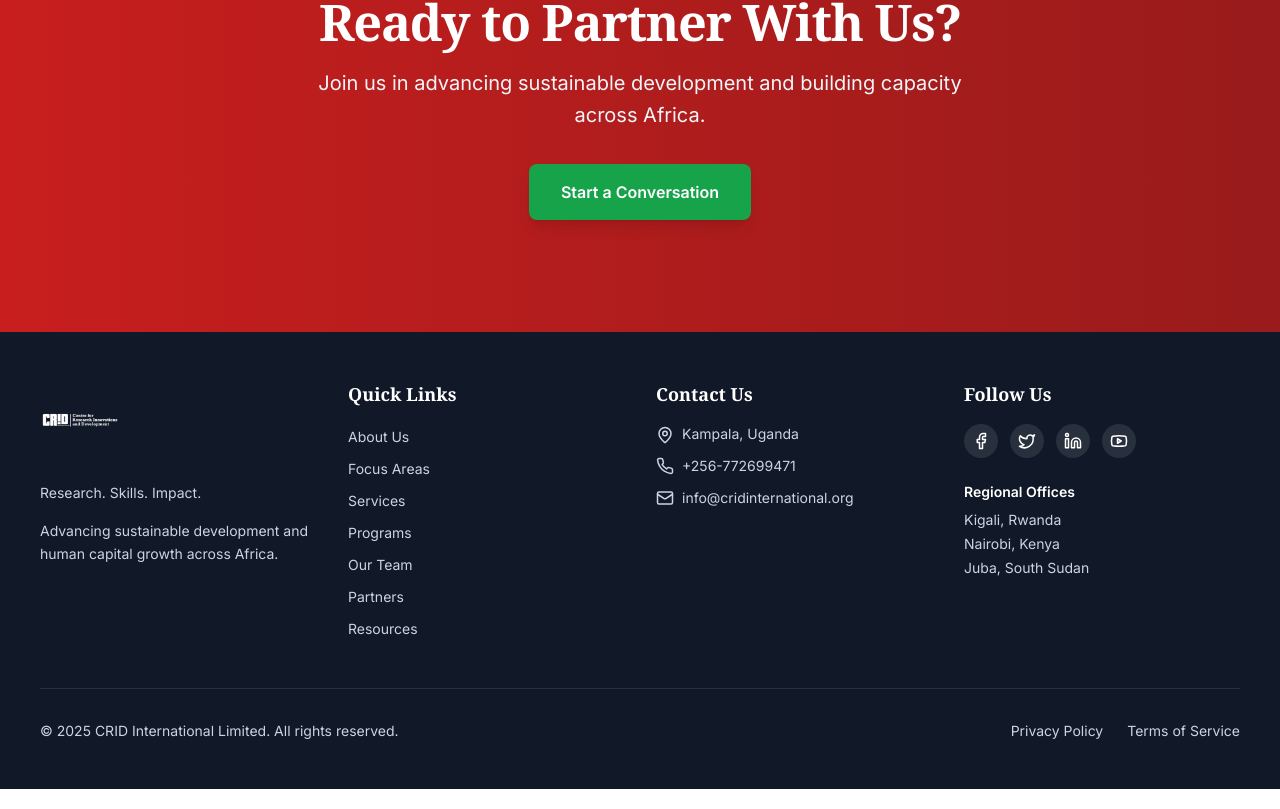
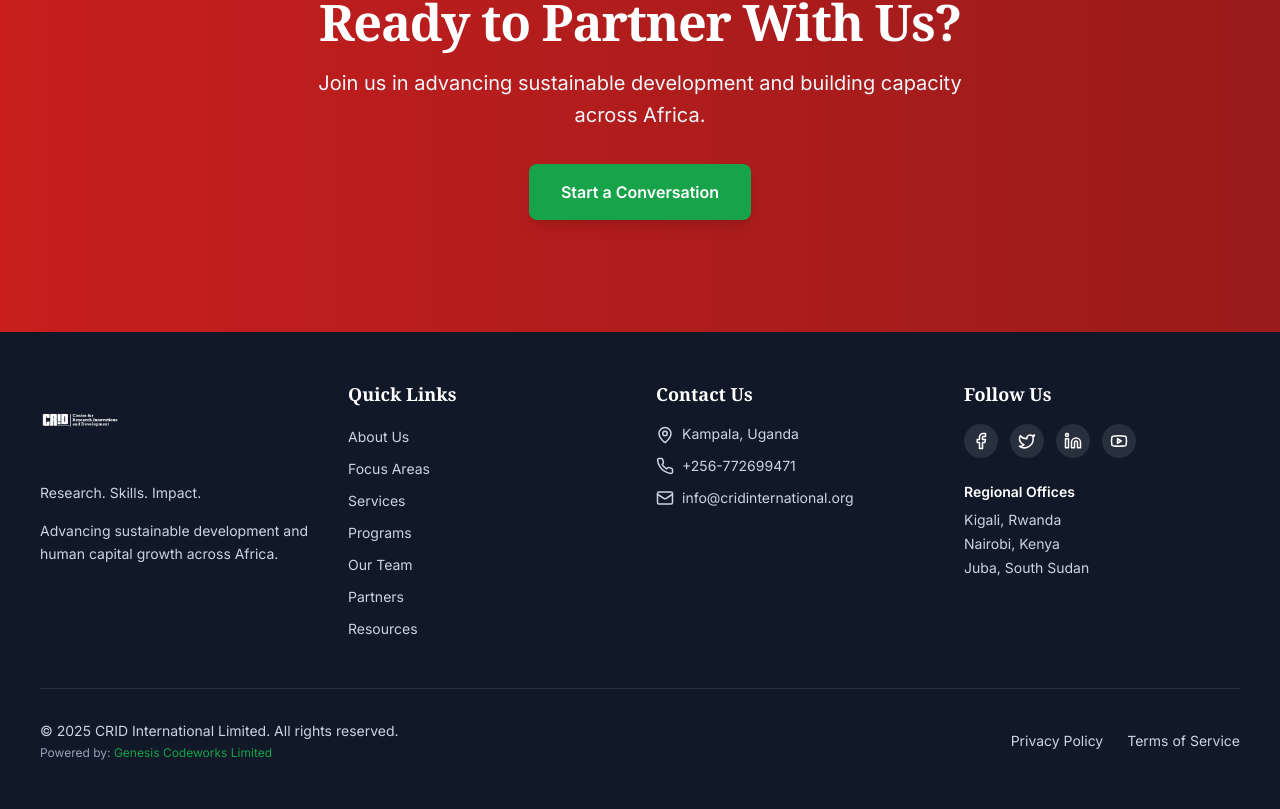
Before and after one commit to Genesis-Group153/crid_site, a Next.js app: page / in a window 1280 px wide. Shown: the part 2362-3171 px from the top of the page. Built offline with nearby package versions, Linux system fonts and the light colour scheme; no server answers.

Commit message:
feat: Add Genesis Codeworks Limited credit to footer - Added 'Powered by: Genesis Codeworks Limited' with link - Links to www.genesiscodeworks.com - Opens in new tab with proper rel attributes - Styled with brand-secondary color

```diff
--- a/src/components/Footer.tsx
+++ b/src/components/Footer.tsx
@@ -114,9 +114,22 @@ export function Footer() {
         {/* Bottom Bar */}
         <div className="mt-12 border-t border-white/10 pt-8">
           <div className="flex flex-col items-center justify-between gap-4 sm:flex-row">
-            <p className="text-sm text-slate-300">
-              © {currentYear} CRID International Limited. All rights reserved.
-            </p>
+            <div className="text-center sm:text-left">
+              <p className="text-sm text-slate-300">
+                © {currentYear} CRID International Limited. All rights reserved.
+              </p>
+              <p className="mt-1 text-xs text-slate-400">
+                Powered by:{' '}
+                <a
+                  href="https://www.genesiscodeworks.com"
+                  target="_blank"
+                  rel="noopener noreferrer"
+                  className="text-brand-secondary hover:text-brand-secondary-100 transition-colors"
+                >
+                  Genesis Codeworks Limited
+                </a>
+              </p>
+            </div>
             <div className="flex gap-6 text-sm text-slate-300">
               <Link href="#" className="hover:text-brand-secondary">
                 Privacy Policy
```
